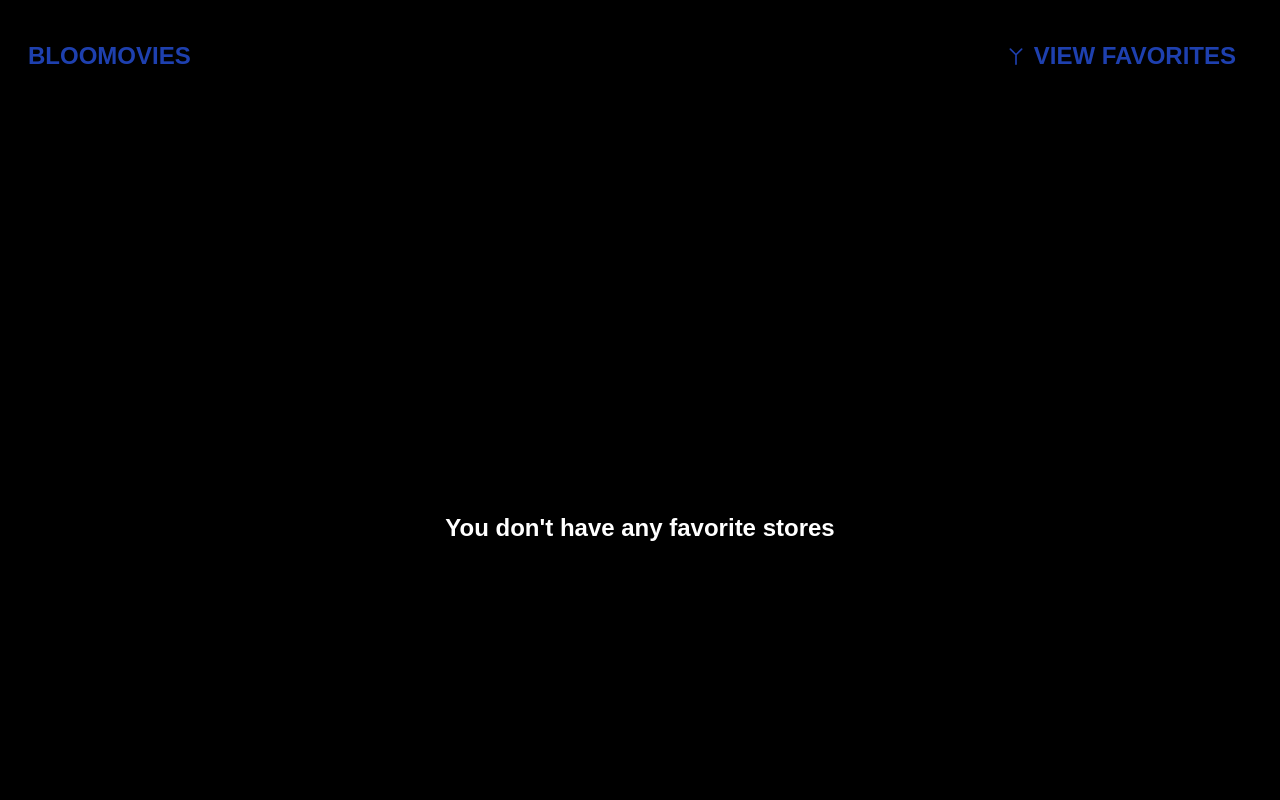
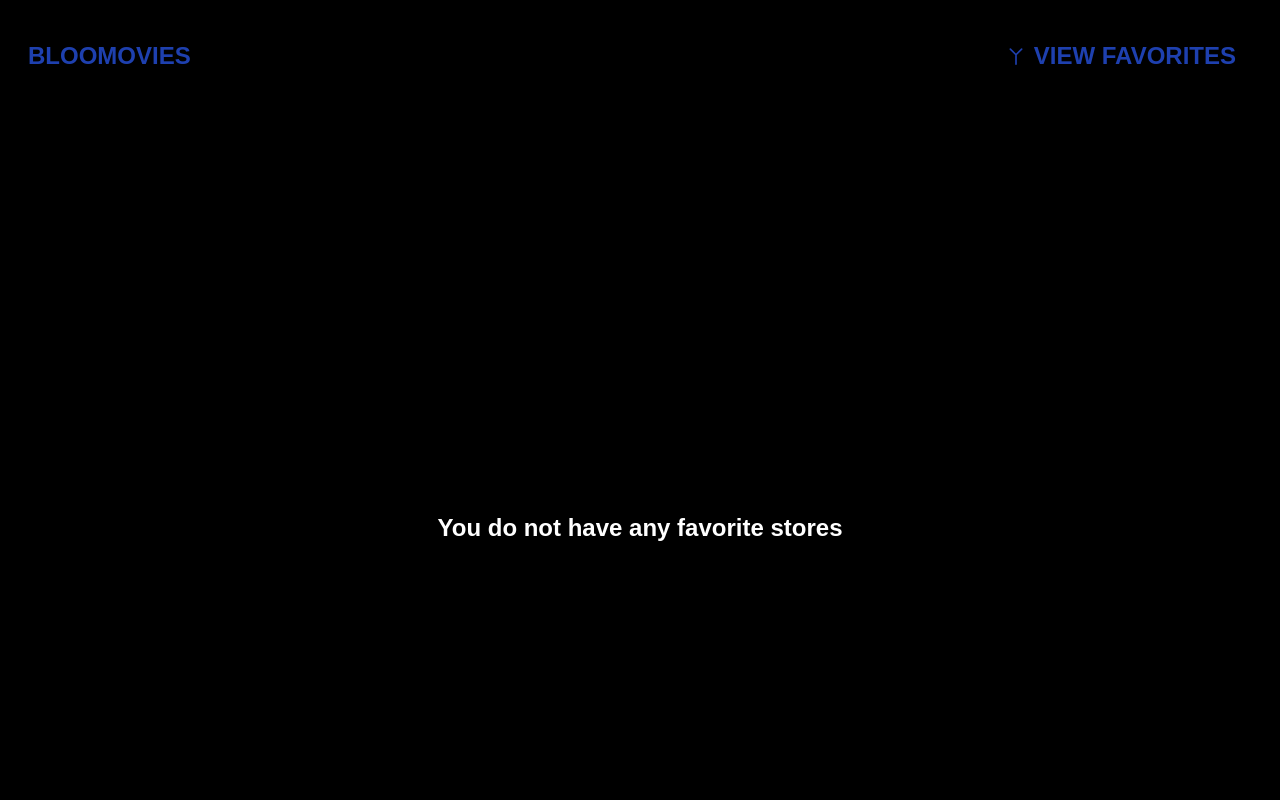
Before and after one commit to sam-c14/bloocode-fe-dev-assessment, a Next.js app: page /favorites in a window 1280 px wide. Shown: the top 800 px of the page. Built offline with nearby package versions, Linux system fonts and the light colour scheme; a web font is replaced by a local one.

Commit message:
Remove ' character

```diff
--- a/app/components/MovieGrid.tsx
+++ b/app/components/MovieGrid.tsx
@@ -77,7 +77,7 @@ const MovieGrid = ({ movie_data, useFavorites }: MovieGrid) => {
       {!hasMore && <div>No more movies to display.</div>}
       {!movies?.length && useFavorites ? (
         <div className="grid min-h-screen place-items-center text-white sm:text-2xl text-base font-semibold">
-          You don't have any favorite stores
+          You do not have any favorite stores
         </div>
       ) : (
         ""
```
